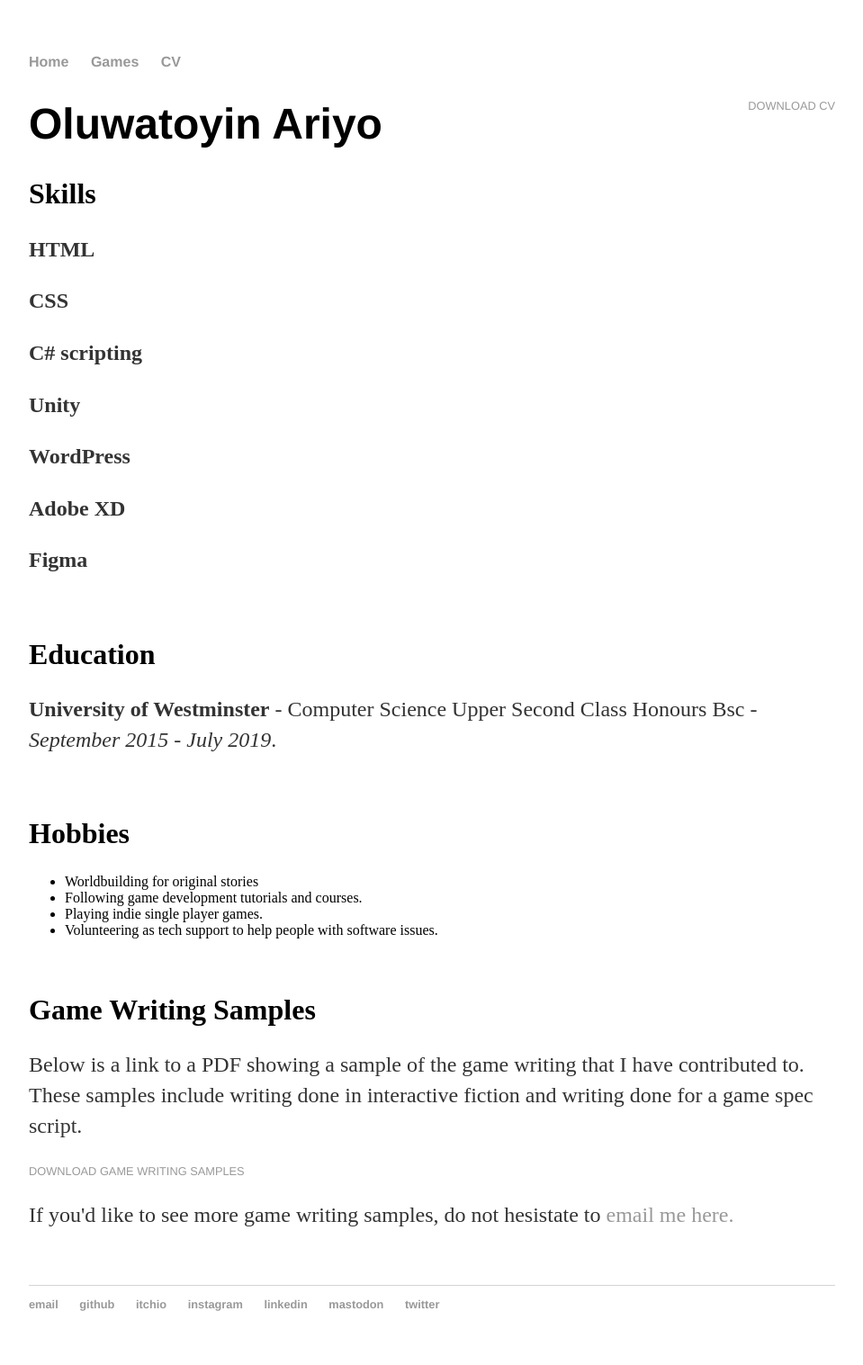
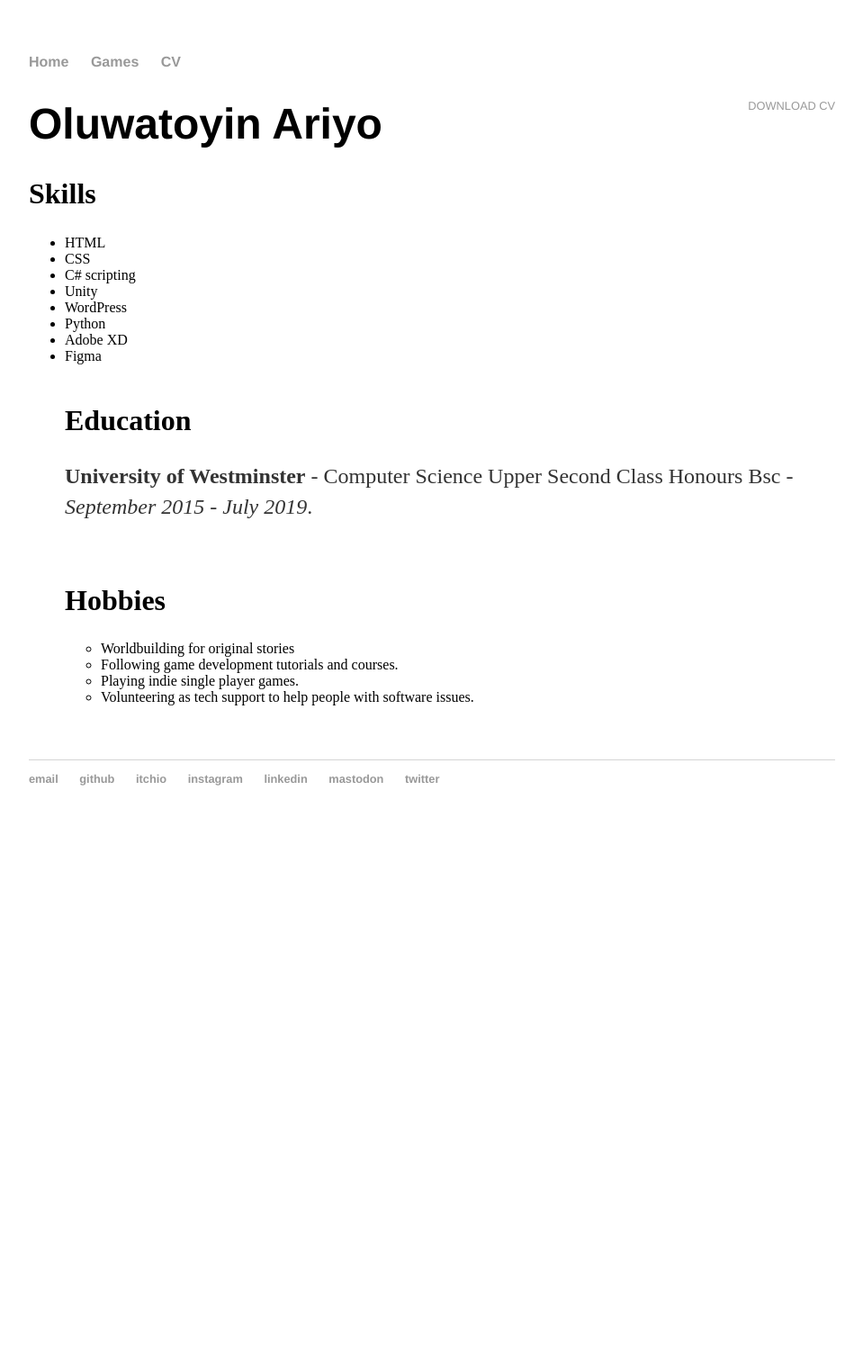
Before and after one commit to toyinariyo/toyinariyo.github.io, a Jekyll site: the page built from CV/index.html, in a window 1280 px wide. Shown: the whole page at 90% size, without its empty margins (160-1119 px from the left). Built offline with Jekyll 4.4.1, drawn with Linux system fonts in a browser that asks for light colours; after the commit the page ends 933 px from its top, so only the background shows below that.

Commit message:
Removed Game Writing Samples
Also replaced skills paragraphs with bullet points for each skill.

```diff
--- a/CV/index.html
+++ b/CV/index.html
@@ -7,13 +7,15 @@
 		<a href="https://raw.githubusercontent.com/toyinariyo/toyinariyo.github.io/main/assets/Oluwatoyin Ariyo Game Designer & Narrative Designer CV.pdf" class="download" title="Download CV as PDF">Download CV</a>
 	<h1>Oluwatoyin Ariyo</h1>
     <h2>Skills</h2>
-	<p><strong>HTML</strong></p>
-	<p><strong>CSS</strong></p>
-	<p><strong>C# scripting</strong></p>
-        <p><strong>Unity</strong></p>
-	<p><strong>WordPress</strong></p>
-	<p><strong>Adobe XD</strong></p>
-	<p><strong>Figma</strong></p>
+    <ul>
+     <li>HTML</li>
+     <li>CSS</li>
+     <li>C# scripting</li>
+     <li>Unity</li>
+     <li>WordPress</li>
+     <li>Python</li>
+     <li>Adobe XD</li>
+     <li>Figma</li>
     <br>
     <h2>Education</h2>
     <p><strong>University of Westminster</strong> - Computer Science Upper Second Class Honours Bsc - <i>September 2015 - July 2019</i>.</p>
@@ -25,10 +27,4 @@
      <li>Playing indie single player games.</li>
      <li>Volunteering as tech support to help people with software issues.</li>
      </ul>
-    <br>
-    <h2>Game Writing Samples</h2>
-    <p>Below is a link to a PDF showing a sample of the game writing that I have contributed to. These samples include writing done in interactive fiction and writing done for
-	    a game spec script.</p>
-    <a href="https://raw.githubusercontent.com/toyinariyo/toyinariyo.github.io/main/assets/Oluwatoyin Ariyo Game Writing Samples.pdf" class="downloadsample" title="Download writing samples as PDF">Download Game Writing Samples</a>
-    <p>If you'd like to see more game writing samples, do not hesistate to <a href="mailto:toyinariyo66@gmail.com">email me here.</a></p>
  </div>
```
